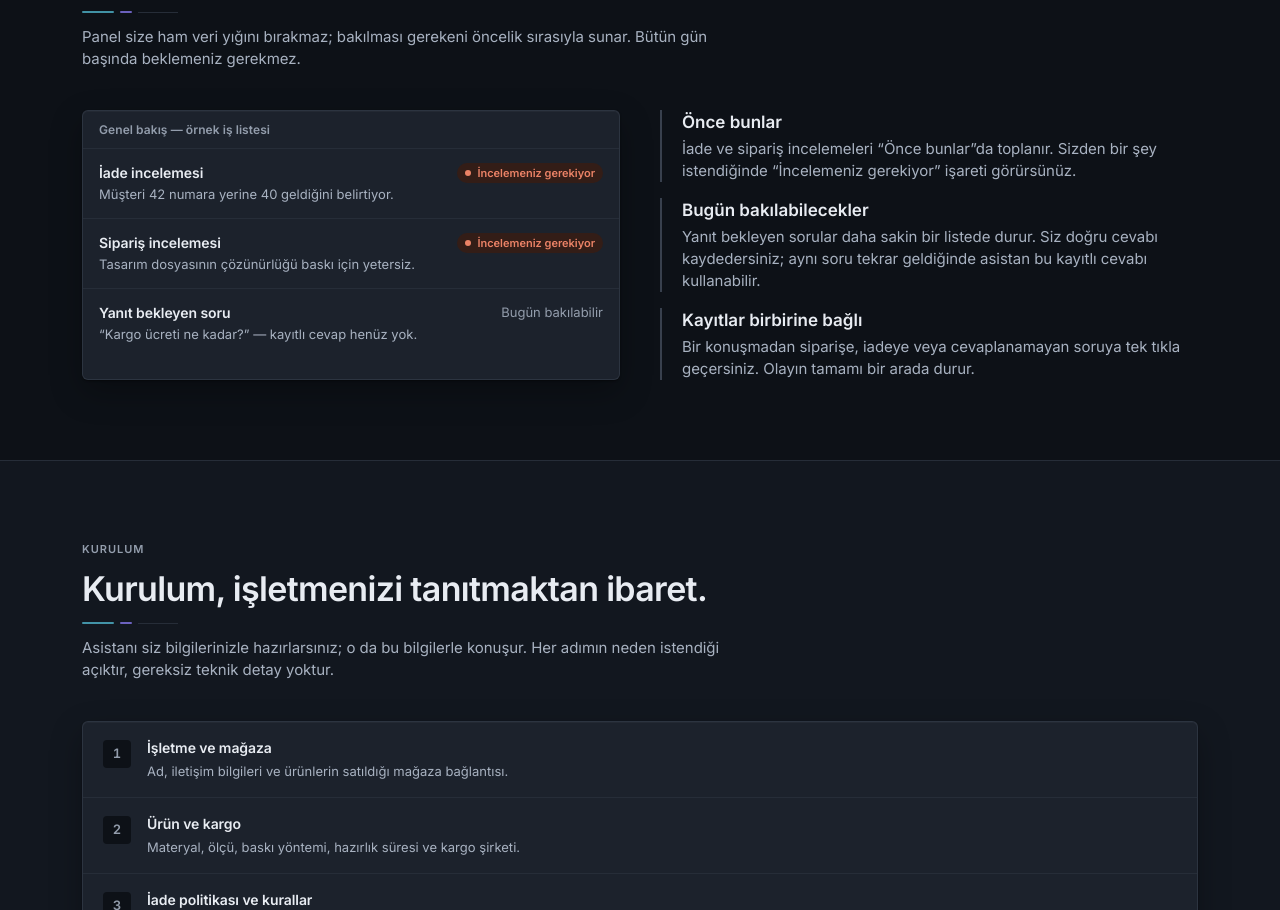
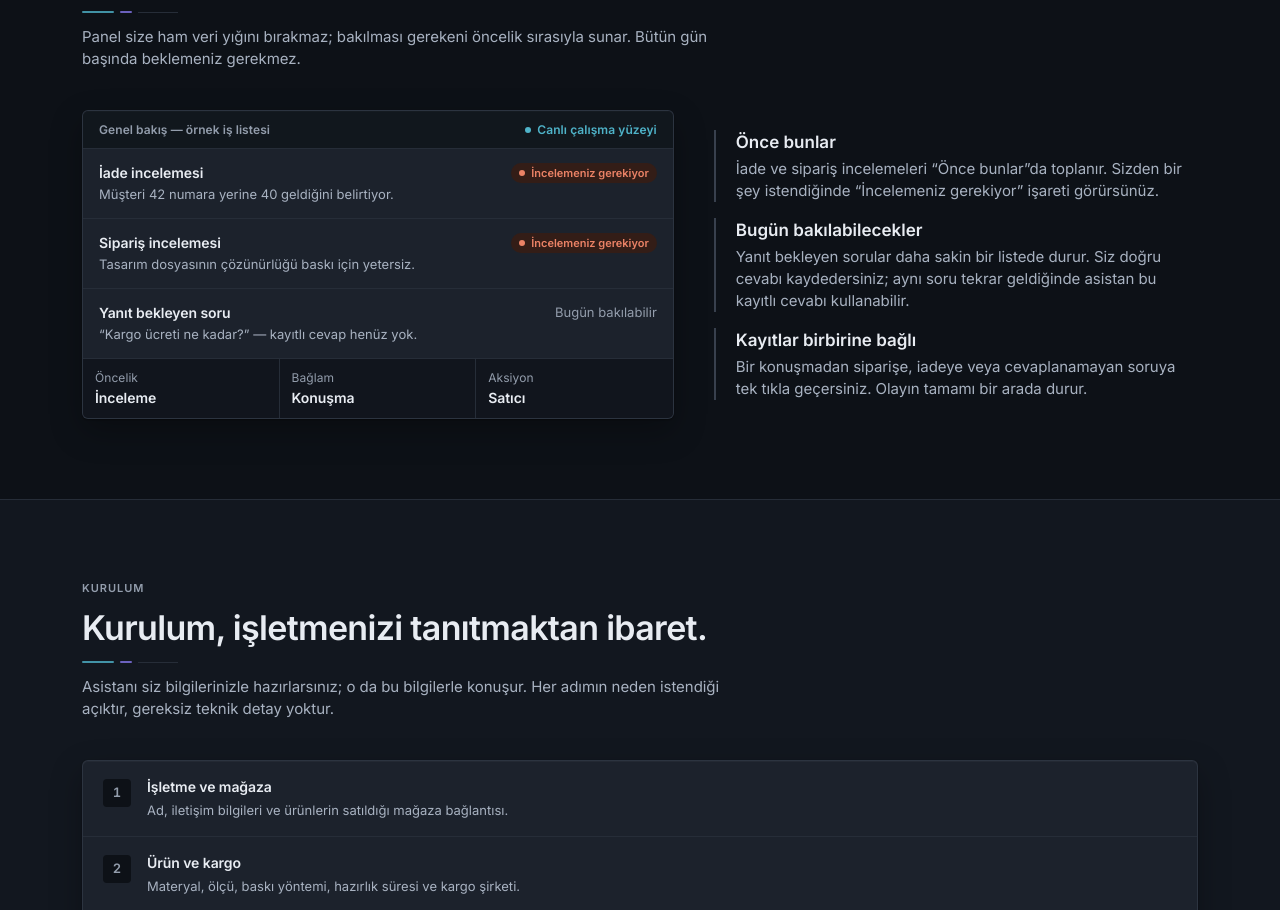
Before and after one commit to keremm44/whatsapp-assistant, a Next.js app in the folder frontend/: page / in a window 1280 px wide. Shown: the part 3771-4681 px from the top of the page. Built offline with nearby package versions, Linux system fonts and the light colour scheme; no server answers.

Commit message:
frontend: strengthen seller panel proof presentation

```diff
--- a/frontend/src/components/marketing/panel-section.tsx
+++ b/frontend/src/components/marketing/panel-section.tsx
@@ -1,7 +1,8 @@
 import * as React from "react";
 
+import { MarketingReveal } from "@/components/marketing/marketing-motion";
+import { MarketingSectionHeading } from "@/components/marketing/section-heading";
 import { StatusChip } from "@/components/shared/status-chip";
-import { MarketingSectionHeading } from "@/components/marketing/section-heading";
 
 /**
  * Panel — the section that answers "çalışırken ne göreceğim ve benden ne
@@ -13,7 +14,7 @@ import { MarketingSectionHeading } from "@/components/marketing/section-heading"
  */
 export function PanelSection() {
   return (
-    <section className="border-y border-divider bg-sunken">
+    <section id="panel" className="scroll-mt-20 border-y border-divider bg-sunken">
       <div className="mx-auto w-full max-w-[1180px] px-4 py-16 md:px-6 md:py-20 lg:px-8">
         <MarketingSectionHeading
           eyebrow="Görünürlük"
@@ -21,8 +22,10 @@ export function PanelSection() {
           description="Panel size ham veri yığını bırakmaz; bakılması gerekeni öncelik sırasıyla sunar. Bütün gün başında beklemeniz gerekmez."
         />
 
-        <div className="mt-10 grid gap-8 lg:grid-cols-[minmax(0,1fr)_minmax(0,1fr)] lg:gap-10">
-          <DashboardProof />
+        <div className="mt-10 grid gap-8 lg:grid-cols-[minmax(0,1.1fr)_minmax(0,0.9fr)] lg:gap-10">
+          <MarketingReveal>
+            <DashboardProof />
+          </MarketingReveal>
           <div className="flex flex-col justify-center gap-4">
             <PanelRow
               title="Önce bunlar"
@@ -43,13 +46,18 @@ export function PanelSection() {
   );
 }
 
-/** A single dashboard task ledger, mirroring the real task presentation. */
 function DashboardProof() {
   return (
-    <div className="overflow-hidden rounded-sheet border border-boundary/60 bg-raised shadow-surface">
-      <p className="border-b border-divider px-4 py-2.5 type-meta font-semibold text-muted-foreground">
-        Genel bakış — örnek iş listesi
-      </p>
+    <div className="overflow-hidden rounded-sheet border border-boundary/60 bg-raised shadow-surface transition-[border-color,transform] duration-200 hover:-translate-y-0.5 hover:border-primary/35">
+      <div className="flex items-center justify-between gap-3 border-b border-divider bg-chrome/45 px-4 py-2.5">
+        <p className="type-meta font-semibold text-muted-foreground">
+          Genel bakış — örnek iş listesi
+        </p>
+        <span className="inline-flex items-center gap-1.5 type-meta font-semibold text-primary">
+          <span aria-hidden="true" className="h-1.5 w-1.5 rounded-full bg-primary" />
+          Canlı çalışma yüzeyi
+        </span>
+      </div>
       <div className="divide-y divide-divider">
         <TaskRow
           title="İade incelemesi"
@@ -66,6 +74,20 @@ function DashboardProof() {
           summary="“Kargo ücreti ne kadar?” — kayıtlı cevap henüz yok."
         />
       </div>
+      <div className="grid grid-cols-3 border-t border-divider bg-recessed/70">
+        <ProofStat label="Öncelik" value="İnceleme" />
+        <ProofStat label="Bağlam" value="Konuşma" />
+        <ProofStat label="Aksiyon" value="Satıcı" />
+      </div>
+    </div>
+  );
+}
+
+function ProofStat({ label, value }: { label: string; value: string }) {
+  return (
+    <div className="border-r border-divider px-3 py-2.5 last:border-r-0">
+      <p className="type-meta text-muted-foreground">{label}</p>
+      <p className="mt-0.5 type-row-primary text-foreground">{value}</p>
     </div>
   );
 }
@@ -80,7 +102,7 @@ function TaskRow({
   attention?: boolean;
 }) {
   return (
-    <div className="flex items-start justify-between gap-4 px-4 py-3.5">
+    <div className="flex items-start justify-between gap-4 px-4 py-3.5 transition-colors duration-150 hover:bg-hover/35">
       <div className="min-w-0">
         <p className="type-row-primary text-foreground">{title}</p>
         <p className="mt-0.5 truncate type-row-secondary text-muted">
```
